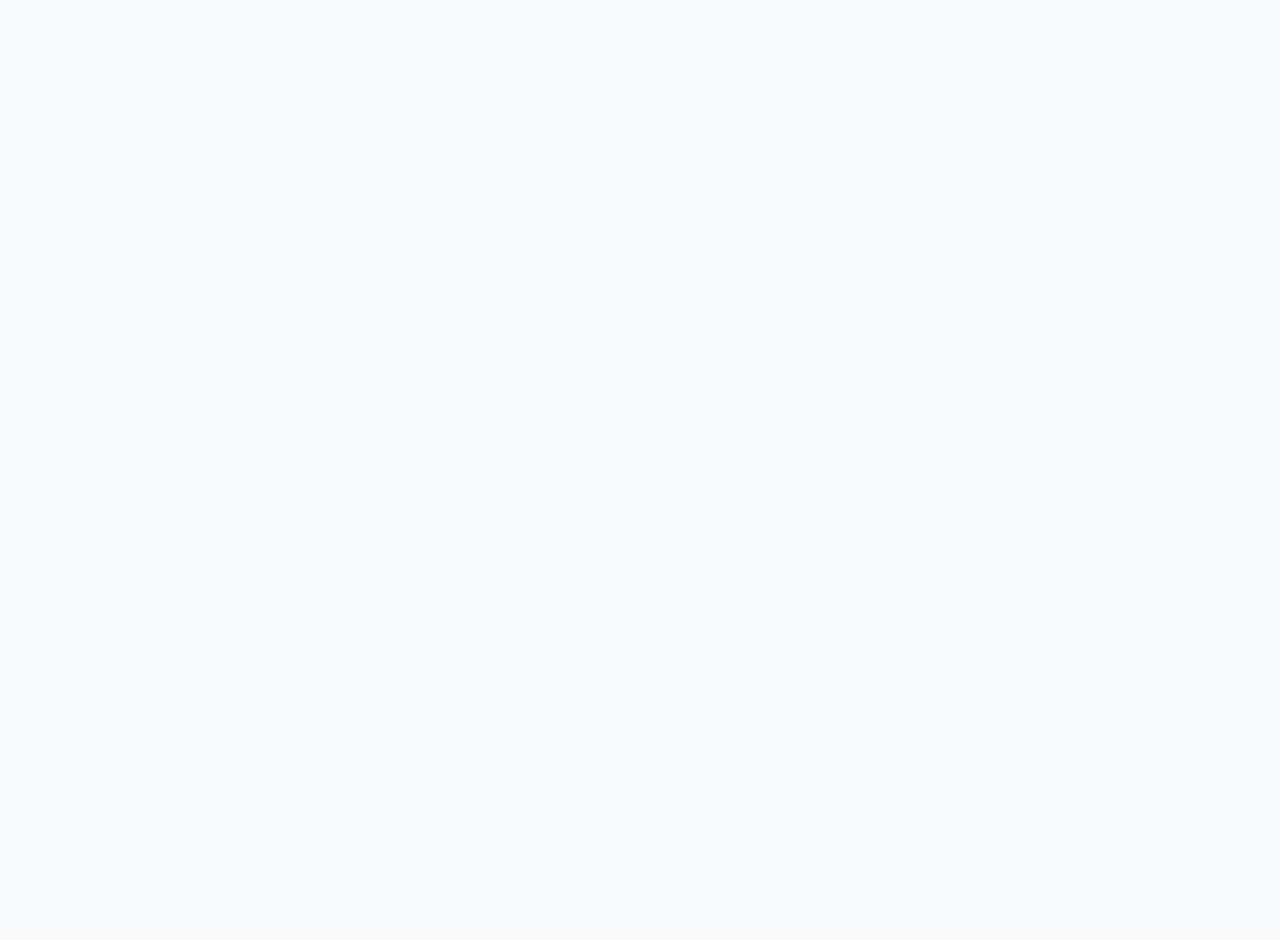
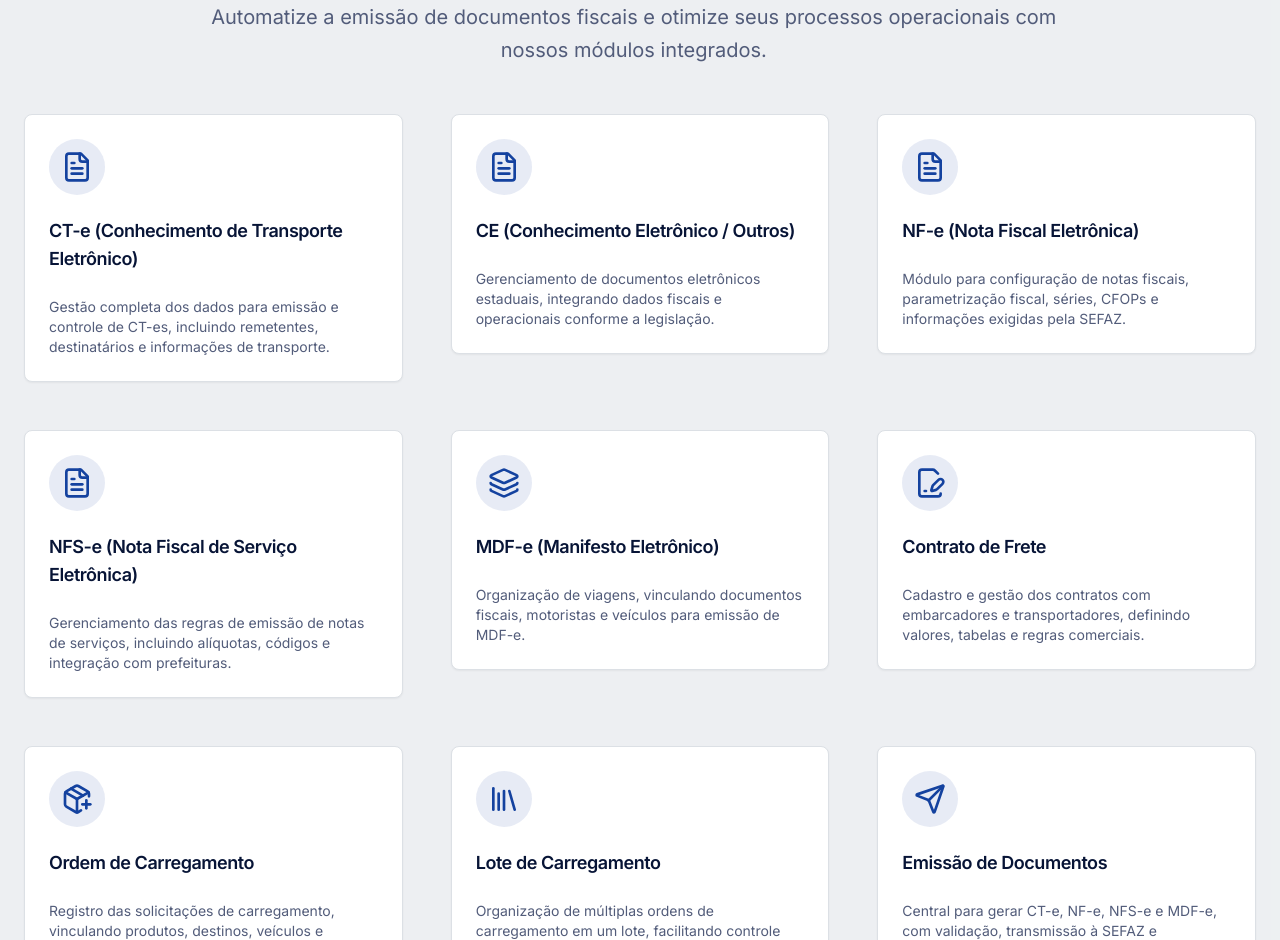
Before and after one commit to antoniounirv/cargacerta-app, a Next.js app: page / in a window 1280 px wide. Shown: the part 1860-2800 px from the top of the page. Before the commit the page ends 1706 px from the top, so only its background shows below. Built offline with nearby package versions, Linux system fonts and the light colour scheme; no server answers.

Commit message:
CT-e (Conhecimento de Transporte Eletrônico)
Cadastro e gestão dos dado

```diff
--- a/src/app/page.tsx
+++ b/src/app/page.tsx
@@ -2,7 +2,7 @@ import Link from "next/link";
 import Image from "next/image";
 import { Button } from "@/components/ui/button";
 import { Card, CardContent, CardHeader, CardTitle } from "@/components/ui/card";
-import { Truck, Shield, DollarSign, Package, Users, BarChart3 } from "lucide-react";
+import { Truck, Shield, DollarSign, Package, Users, BarChart3, FileText, FileSignature, Layers, PackagePlus, Library, Send, Share2, Calculator } from "lucide-react";
 import { Logo } from "@/components/icons";
 import { PlaceHolderImages } from "@/lib/placeholder-images";
 import HomeLayout from "./home-layout";
@@ -42,6 +42,64 @@ export default function Home() {
       description: "Faça upload e gerencie documentos de motoristas e cargas de forma segura.",
     },
   ];
+
+  const fiscalFeatures = [
+      {
+        icon: <FileText className="h-8 w-8 text-primary" />,
+        title: "CT-e (Conhecimento de Transporte Eletrônico)",
+        description: "Gestão completa dos dados para emissão e controle de CT-es, incluindo remetentes, destinatários e informações de transporte."
+      },
+      {
+        icon: <FileText className="h-8 w-8 text-primary" />,
+        title: "CE (Conhecimento Eletrônico / Outros)",
+        description: "Gerenciamento de documentos eletrônicos estaduais, integrando dados fiscais e operacionais conforme a legislação."
+      },
+      {
+        icon: <FileText className="h-8 w-8 text-primary" />,
+        title: "NF-e (Nota Fiscal Eletrônica)",
+        description: "Módulo para configuração de notas fiscais, parametrização fiscal, séries, CFOPs e informações exigidas pela SEFAZ."
+      },
+      {
+        icon: <FileText className="h-8 w-8 text-primary" />,
+        title: "NFS-e (Nota Fiscal de Serviço Eletrônica)",
+        description: "Gerenciamento das regras de emissão de notas de serviços, incluindo alíquotas, códigos e integração com prefeituras."
+      },
+      {
+        icon: <Layers className="h-8 w-8 text-primary" />,
+        title: "MDF-e (Manifesto Eletrônico)",
+        description: "Organização de viagens, vinculando documentos fiscais, motoristas e veículos para emissão de MDF-e."
+      },
+      {
+        icon: <FileSignature className="h-8 w-8 text-primary" />,
+        title: "Contrato de Frete",
+        description: "Cadastro e gestão dos contratos com embarcadores e transportadores, definindo valores, tabelas e regras comerciais."
+      },
+      {
+        icon: <PackagePlus className="h-8 w-8 text-primary" />,
+        title: "Ordem de Carregamento",
+        description: "Registro das solicitações de carregamento, vinculando produtos, destinos, veículos e motoristas para o transporte."
+      },
+       {
+        icon: <Library className="h-8 w-8 text-primary" />,
+        title: "Lote de Carregamento",
+        description: "Organização de múltiplas ordens de carregamento em um lote, facilitando controle operacional e faturamento."
+      },
+      {
+        icon: <Send className="h-8 w-8 text-primary" />,
+        title: "Emissão de Documentos",
+        description: "Central para gerar CT-e, NF-e, NFS-e e MDF-e, com validação, transmissão à SEFAZ e acompanhamento de status."
+      },
+      {
+        icon: <Share2 className="h-8 w-8 text-primary" />,
+        title: "Exportação / Integração",
+        description: "Ferramentas para exportar dados e integrar o sistema com ERPs, contabilidade, BI, prefeituras e serviços externos."
+      },
+      {
+        icon: <Calculator className="h-8 w-8 text-primary" />,
+        title: "Contabilidade",
+        description: "Módulo para envio e estruturação de informações fiscais e contábeis, como XMLs, relatórios e registros obrigatórios."
+      }
+  ]
 
   return (
     <HomeLayout>
@@ -120,6 +178,34 @@ export default function Home() {
               </div>
             </div>
           </section>
+           <section id="fiscal-features" className="w-full py-12 md:py-24 lg:py-32 bg-secondary/50">
+            <div className="container px-4 md:px-6">
+              <div className="flex flex-col items-center justify-center space-y-4 text-center">
+                <div className="space-y-2">
+                  <div className="inline-block rounded-lg bg-secondary px-3 py-1 text-sm text-secondary-foreground">Módulos Fiscais e Operacionais</div>
+                  <h2 className="text-3xl font-bold tracking-tighter sm:text-5xl">Gestão Fiscal e Operacional Simplificada</h2>
+                  <p className="max-w-[900px] text-muted-foreground md:text-xl/relaxed lg:text-base/relaxed xl:text-xl/relaxed">
+                    Automatize a emissão de documentos fiscais e otimize seus processos operacionais com nossos módulos integrados.
+                  </p>
+                </div>
+              </div>
+              <div className="mx-auto grid max-w-5xl items-start gap-8 sm:grid-cols-2 md:gap-12 lg:max-w-none lg:grid-cols-3 mt-12">
+                {fiscalFeatures.map((feature, index) => (
+                  <Card key={index} className="transform transition-transform duration-300 hover:-translate-y-2 hover:shadow-2xl bg-card">
+                    <CardHeader className="flex flex-col items-start text-left gap-4 p-6">
+                       <div className="bg-primary/10 p-3 rounded-full">
+                          {feature.icon}
+                      </div>
+                      <CardTitle className="text-lg">{feature.title}</CardTitle>
+                    </CardHeader>
+                    <CardContent className="p-6 pt-0 text-left">
+                      <p className="text-muted-foreground text-sm">{feature.description}</p>
+                    </CardContent>
+                  </Card>
+                ))}
+              </div>
+            </div>
+          </section>
         </main>
         <footer className="flex flex-col gap-2 sm:flex-row py-6 w-full shrink-0 items-center px-4 md:px-6 border-t">
           <p className="text-xs text-muted-foreground">&copy; 2024 CargaCerta. Todos os direitos reservados.</p>
```
Also changed, not shown: src/components/icons.tsx (+9 -1 lines).
